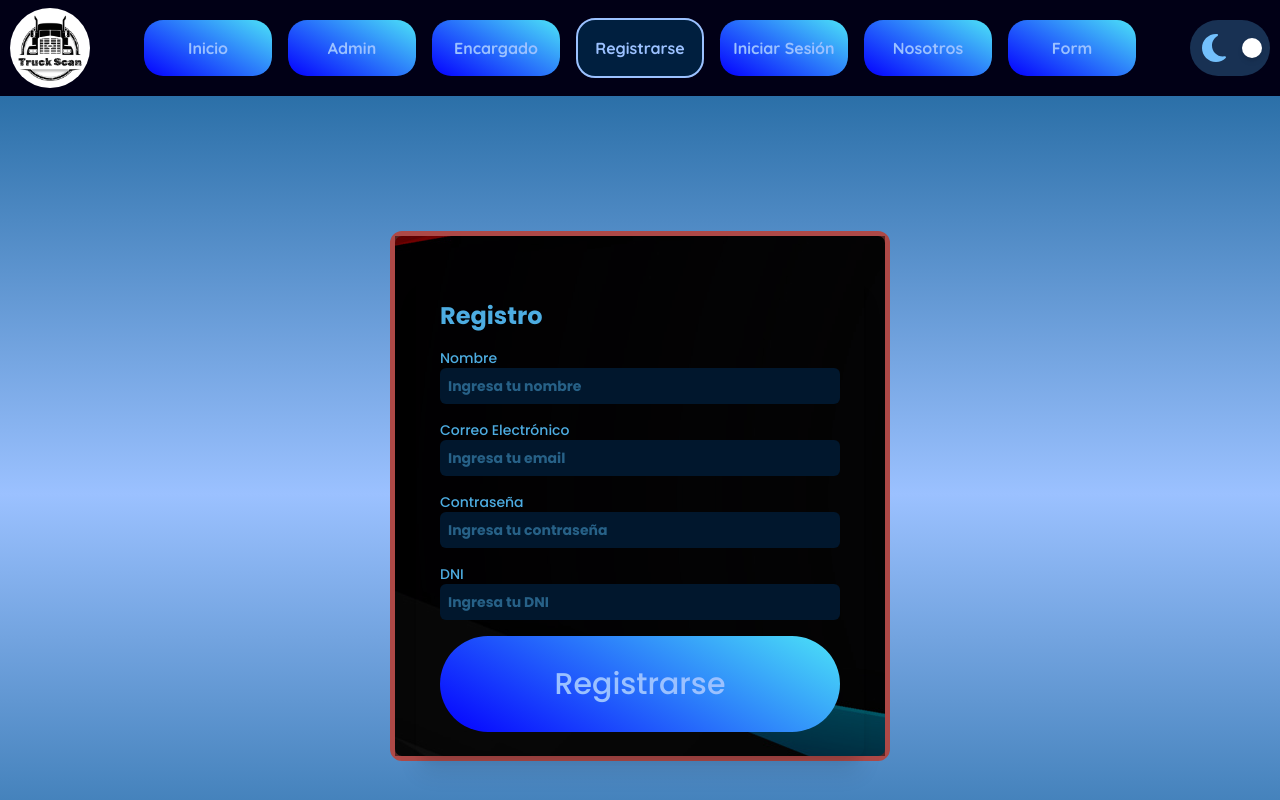
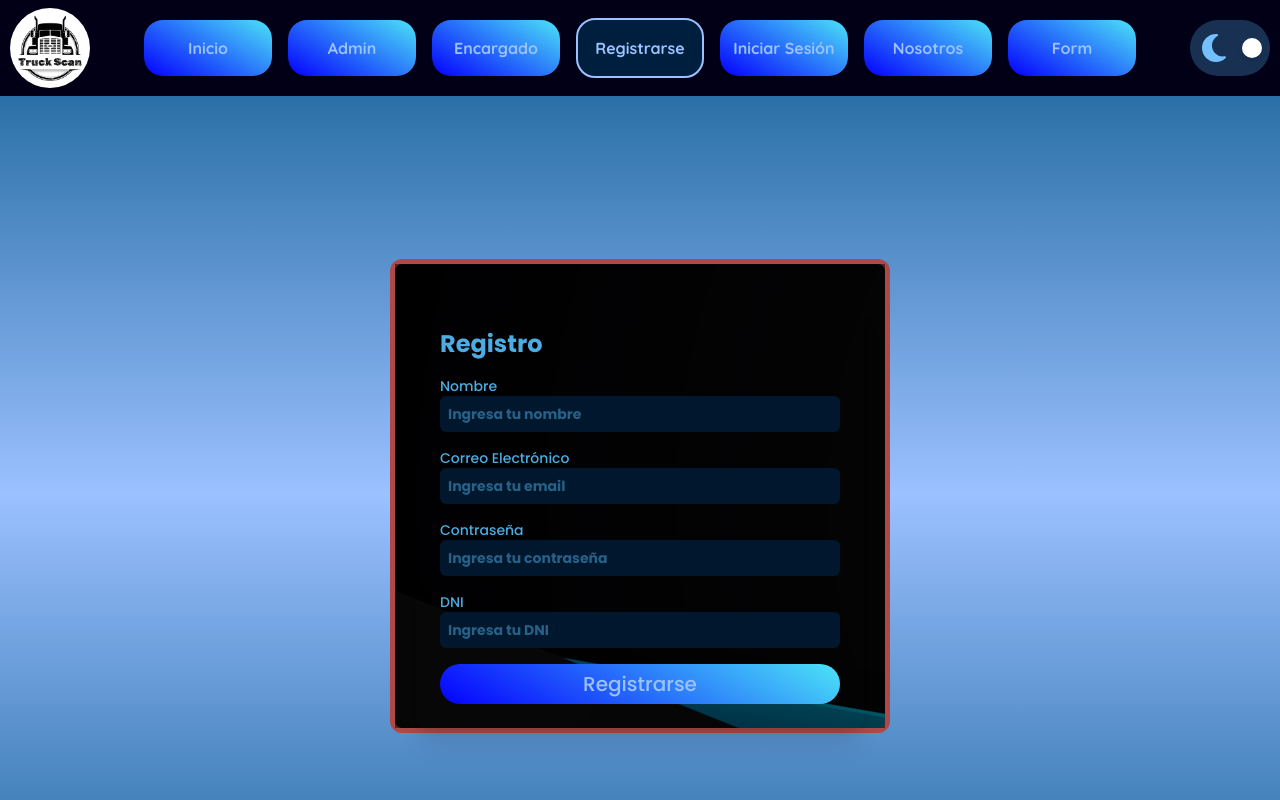
Before and after one commit to No-Country-simulation/c24-69-webApp, a React (Vite) app in the folder Front/: page /signup in a window 1280 px wide. Shown: the top 800 px of the page. Built offline with nearby package versions, Linux system fonts and the light colour scheme; a web font is replaced by a local one.

Commit message:
Cookies dont reply

```diff
--- a/Front/src/components/MultiStepForm/MultiStepForm.tsx
+++ b/Front/src/components/MultiStepForm/MultiStepForm.tsx
@@ -20,8 +20,6 @@ const questionsPerStep: string[][] = [
 
 interface MultiStepFormProps {
   form: IForm;
-  onApprove: () => void;
-  onDisapprove: () => void;
 }
 
 const MultiStepForm: React.FC<MultiStepFormProps> = () => {
--- a/Front/src/components/RegisterForm/RegisterForm.tsx
+++ b/Front/src/components/RegisterForm/RegisterForm.tsx
@@ -70,7 +70,7 @@ const RegisterForm: React.FC = () => {
         <InputCustom label="Contraseña" type="password" value={contraseña} onChange={setContraseña} placeholder="Ingresa tu contraseña" />
         <InputCustom label="DNI" type="text" value={dni} onChange={setDni} placeholder="Ingresa tu DNI" />
 
-        <button type="submit" disabled={isLoading} className="filter-button w-full flex justify-center">
+        <button type="submit" disabled={isLoading} className="filter-button-form w-full flex justify-center">
           {isLoading ? "Registrando..." : "Registrarse"}
         </button>
       </form>
--- a/Front/src/context/AuthProvider.tsx
+++ b/Front/src/context/AuthProvider.tsx
@@ -38,7 +38,7 @@ export const AuthProvider: React.FC<{ children: React.ReactNode }> = ({ children
     setIsLoading(true);
     try {
       const { token } = await loginService(email, password);
-      localStorage.setItem("token", token);
+      //localStorage.setItem("token", token);
       setToken(token);
       setUser(jwtDecode(token)); // Decodificar el token al iniciar sesión
     } catch (error: unknown) {
@@ -59,7 +59,7 @@ export const AuthProvider: React.FC<{ children: React.ReactNode }> = ({ children
         return;
       }
       const { token } = await registerService(nombre, email, password, dni);
-      localStorage.setItem("token", token);
+      //localStorage.setItem("token", token);
       setToken(token);
       setUser(jwtDecode(token)); // Decodificar el token después de registrar
       console.log("Token en AuthProvider: ", token);
```
Also changed, not shown: 1 other file (tests, documents, lock files or other folders).
